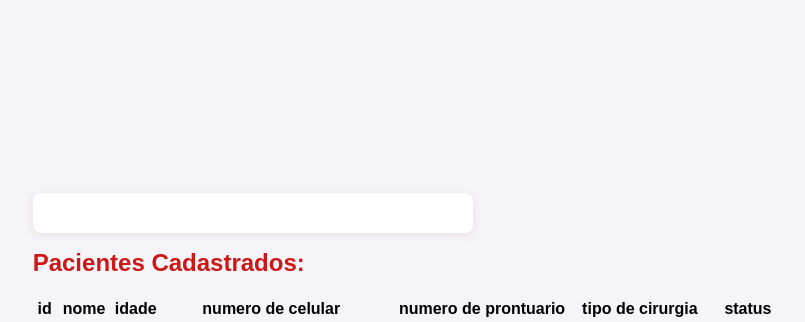
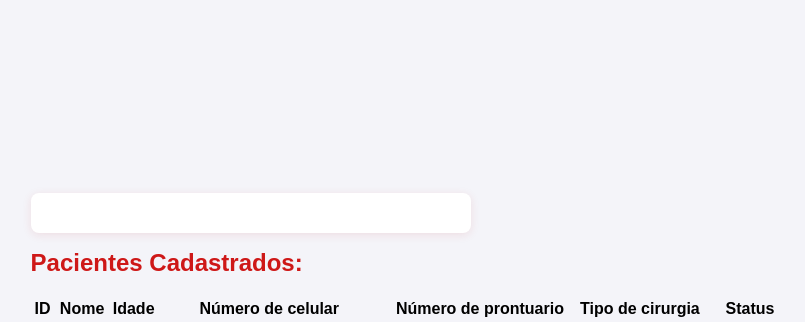
Before and after one commit to Jeraross/CUIDA, a Django app: template cuida/app_cuida/templates/cadastro/pacientes.html in a window 1280 px wide. Shown: the top 322 px of the page, without its empty margins (101-906 px from the left). Run offline with Django 5.2, Linux system fonts and the light colour scheme; the template is opened without the code that fills it: values that come from a table or form of the project are taken from there, others are empty; data comes from the database, SQL or seed files in the repository.

Commit message:
Update pacientes.html

```diff
--- a/cuida/app_cuida/templates/cadastro/pacientes.html
+++ b/cuida/app_cuida/templates/cadastro/pacientes.html
@@ -4,13 +4,13 @@
 <h1>Pacientes Cadastrados:</h1>
     <table class=" table table-bordered table-striped">
         <tr>
-            <th>id</th>
-            <th>nome</th>
-            <th>idade</th>
-            <th>numero de celular</th>
-            <th>numero de prontuario</th>
-            <th>tipo de cirurgia</th>
-            <th>status</th>
+            <th>ID</th>
+            <th>Nome</th>
+            <th>Idade</th>
+            <th>Número de celular</th>
+            <th>Número de prontuario</th>
+            <th>Tipo de cirurgia</th>
+            <th>Status</th>
         </tr>
         {% for paciente in pacientes %}
         <tr>
```
